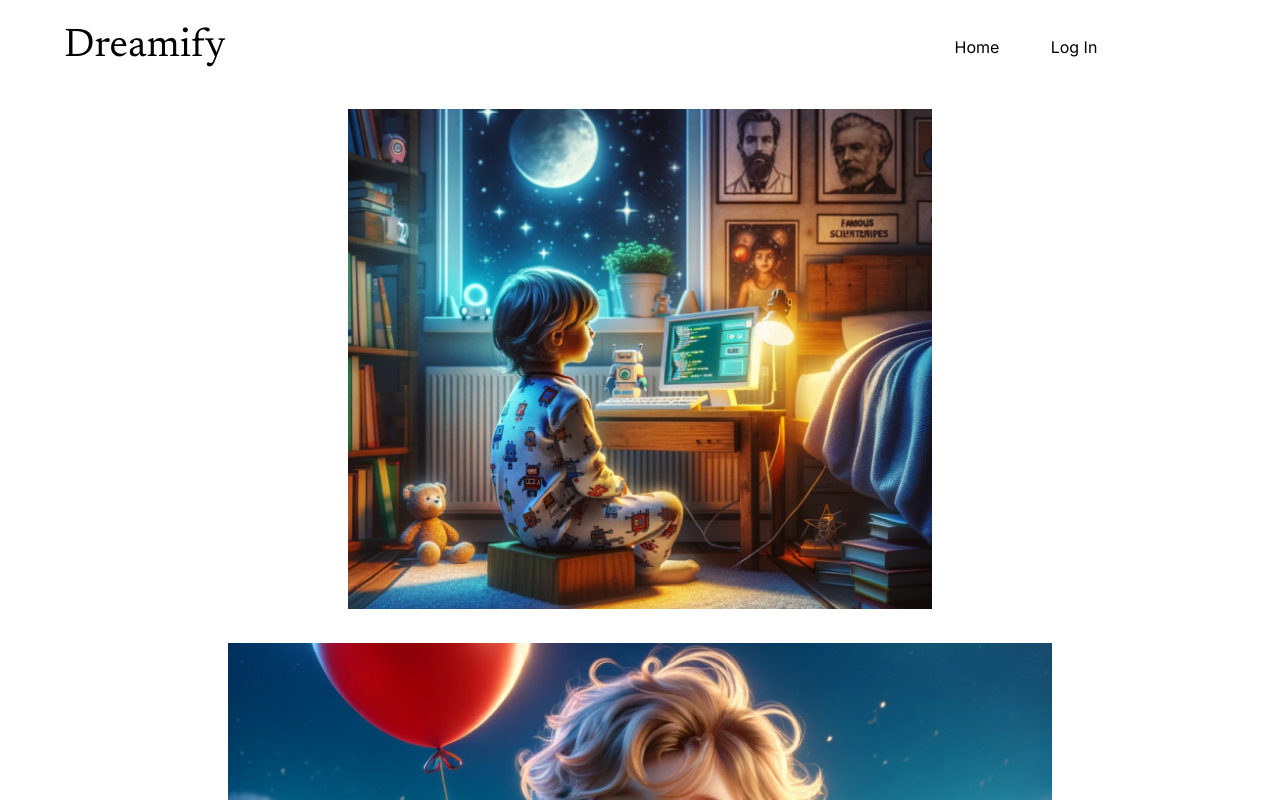
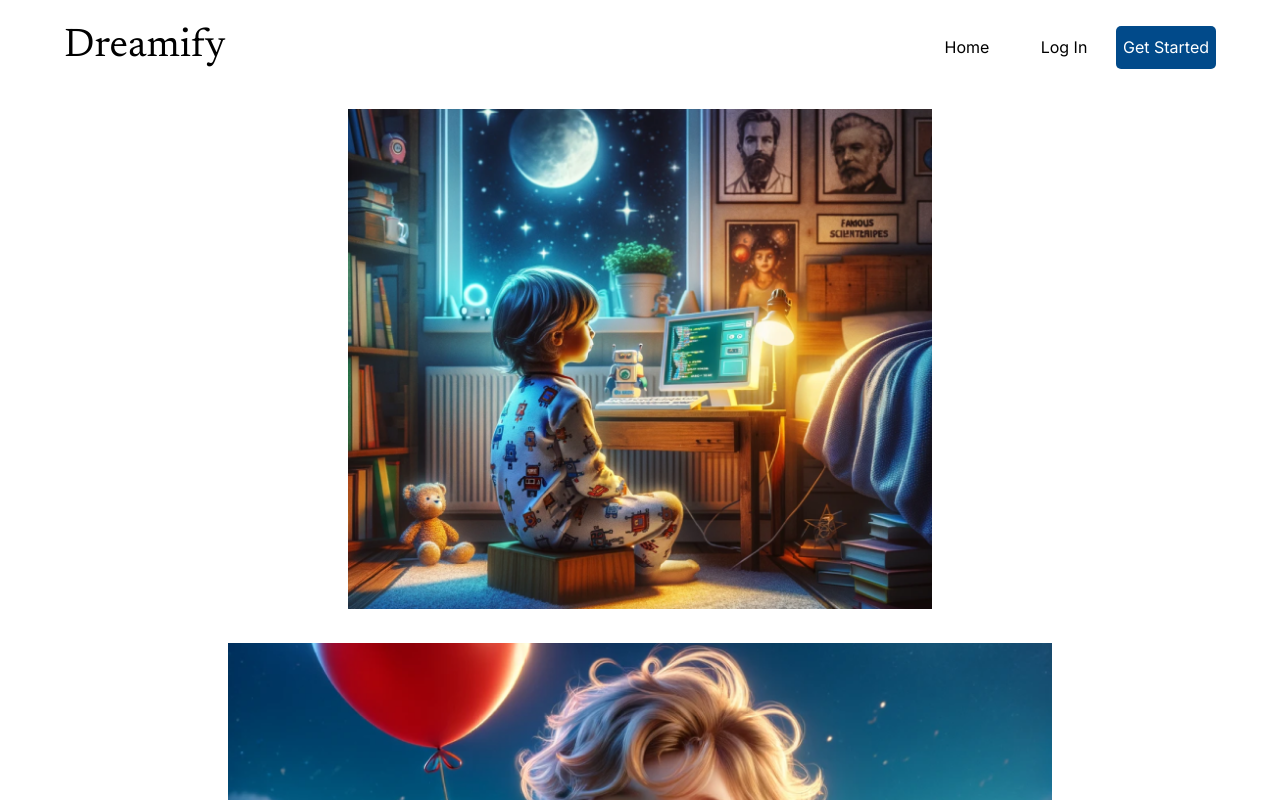
Before and after one commit to minerva-university/cs162-Dreamify, a React (Create React App) app: page / in a window 1280 px wide. Shown: the top 800 px of the page. Built offline with nearby package versions, Linux system fonts and the light colour scheme.

Commit message:
Update Header.css

```diff
--- a/src/components/styles/Header.css
+++ b/src/components/styles/Header.css
@@ -56,7 +56,7 @@
   text-decoration: none;
 }
 
-.header-button-get-started{
+.header .header-button-get-started{
   background: #014a8a;
   color: #fff;
   width: 100px;
```
